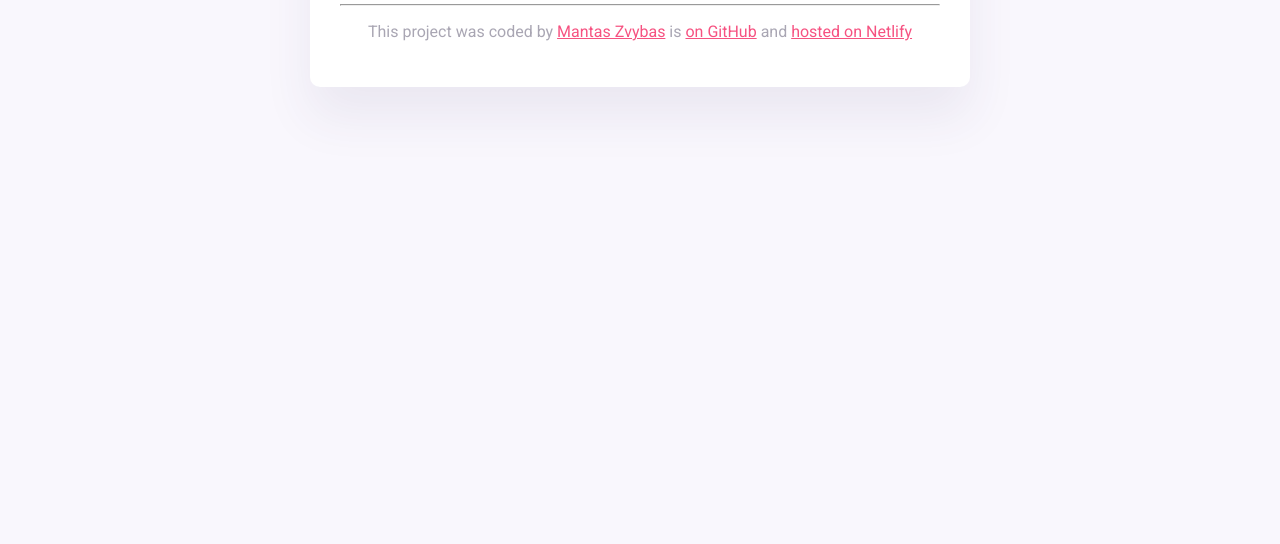
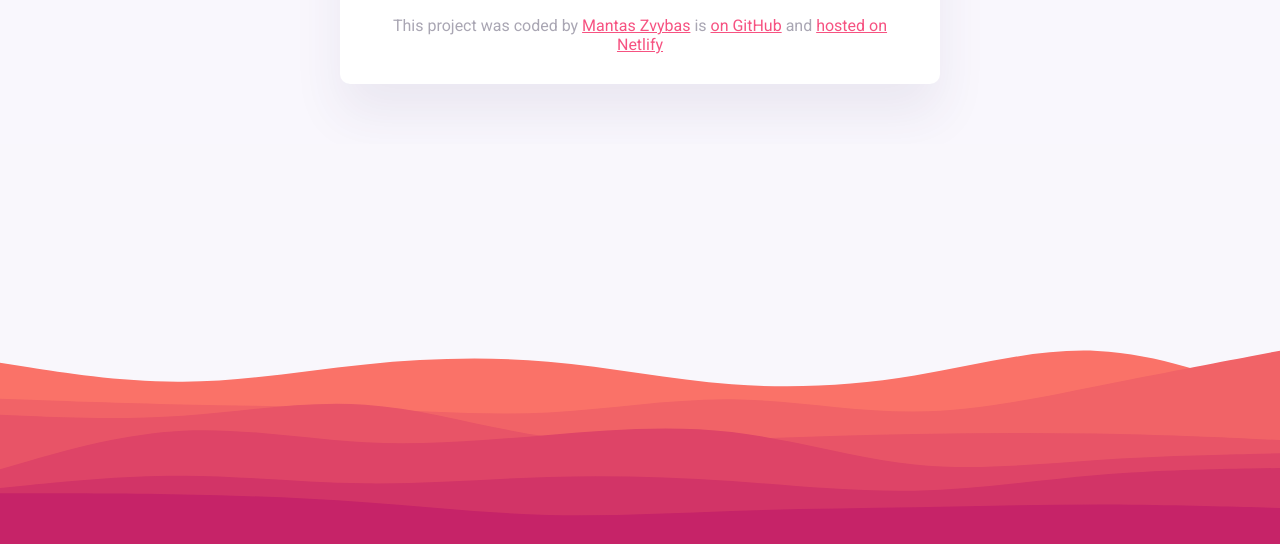
Before and after one commit to MantaZvy/SheCodes-Project-Weather-App, a plain HTML site: page index.html in a window 1280 px wide. Shown: the part 322-866 px from the top of the page. Before the commit the page ends 800 px from the top, so only its background shows below. Drawn offline with nearby package versions, Linux system fonts and the light colour scheme; no server answers; a web font is replaced by a local one.

Commit message:
Added an SVG file (generated background-image waves) by implementing through CSS (.spacer), added html elements for better visual representation.

```diff
--- a/index.html
+++ b/index.html
@@ -48,7 +48,9 @@
         </div>
         <div class="weather-forecast" id="forecast"></div>
       </main>
+      <br />
       <hr />
+      <br />
       <footer>
         <p>
           This project was coded by
@@ -70,5 +72,7 @@
       </footer>
     </div>
     <script src="src/weatherApp_JS.js"></script>
+
+    <div class="spacer"></div>
   </body>
 </html>
--- a/src/weatherApp_CSS.css
+++ b/src/weatherApp_CSS.css
@@ -1,4 +1,13 @@
+* {
+  margin: 0;
+  padding: 0;
+  box-sizing: border-box;
+}
+
+html,
 body {
+  width: 100%;
+  height: 100%;
   background-color: #f9f7fd;
   font-family: "Roboto", sans-serif;
 }
@@ -124,3 +133,12 @@ footer p {
 footer a {
   color: #f65281;
 }
+.spacer {
+  aspect-ratio: 960/300;
+  width: 100%;
+  background-image: url("./layered-waves-haikei.svg");
+  background-repeat: no-repeat;
+  background-position: center;
+  background-size: cover;
+  margin-bottom: 0;
+}
```
Also changed, not shown: src/layered-waves-haikei.svg (added).
